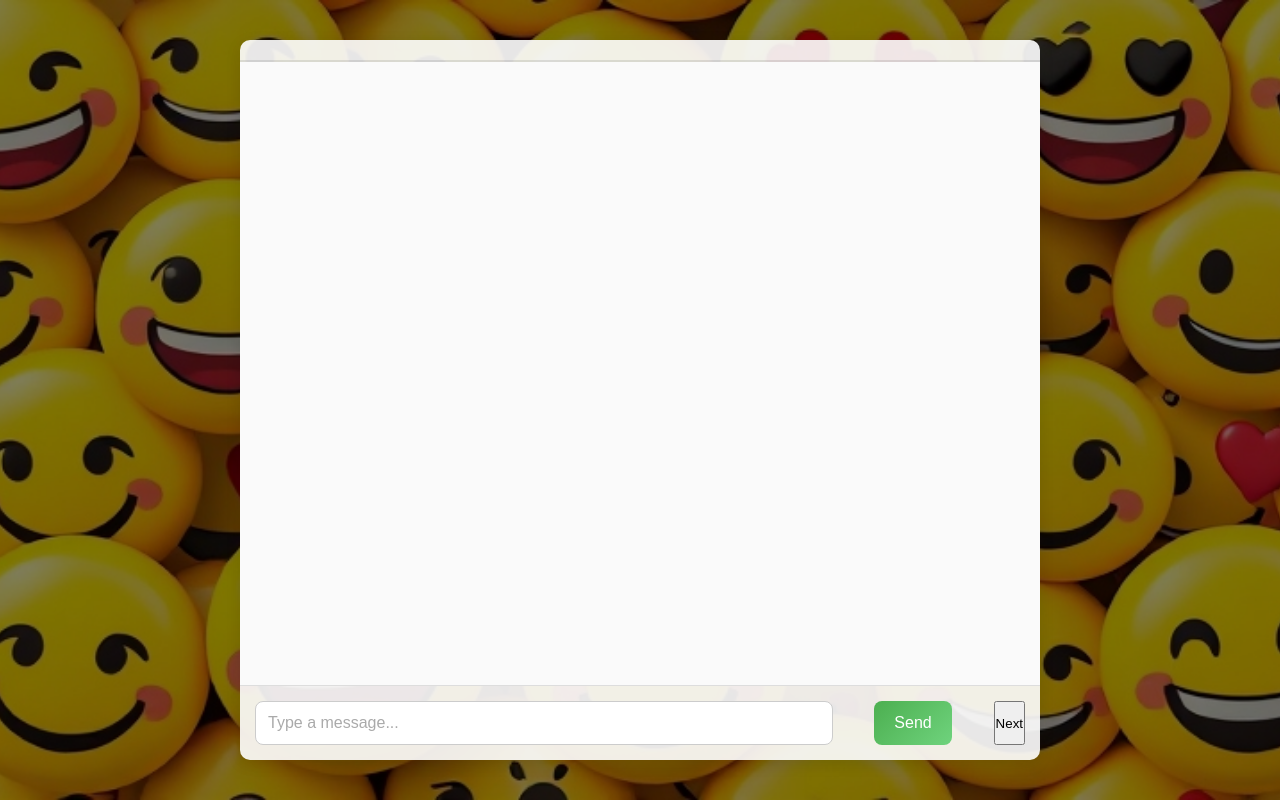
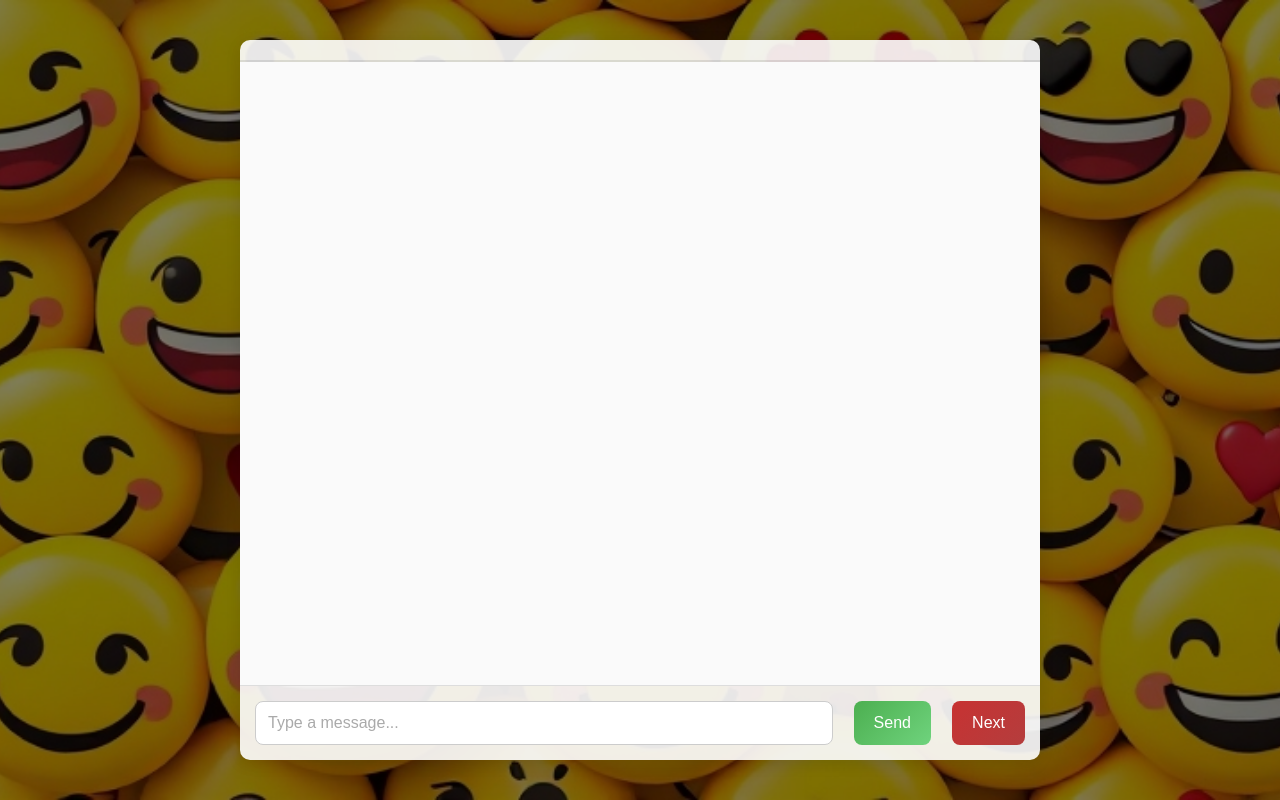
Before and after one commit to sujal747/Chat, a plain HTML site: page frontend/index.html in a window 1280 px wide. Drawn offline with nearby package versions, Linux system fonts and the light colour scheme; no server answers.

Commit message:
Update style.css

```diff
--- a/frontend/style.css
+++ b/frontend/style.css
@@ -17,6 +17,8 @@
   --gradient-blue-end: #007aff;
   --gradient-green-start: #4caf50;
   --gradient-green-end: #6fd37d;
+  --gradient-red-start: #c73232;
+  --gradient-red-end: #b43d3d;
 }
 
 /* Body and Background Styles */
@@ -175,6 +177,21 @@ body::before {
   background: linear-gradient(135deg, #3d9140, #5bbf6d);
 }
 
+#next-button {
+  padding: 12px 20px;
+  background: linear-gradient(135deg, var(--gradient-red-start), var(--gradient-red-end));
+  color: white;
+  border: none;
+  border-radius: 8px;
+  font-size: 16px;
+  cursor: pointer;
+  transition: all 0.2s ease;
+}
+
+#next-button:hover {
+  background: linear-gradient(135deg, #bd4848, #d15252);
+}
+
 /* Scrollbar Styles */
 #messages::-webkit-scrollbar {
   width: 8px;
```
